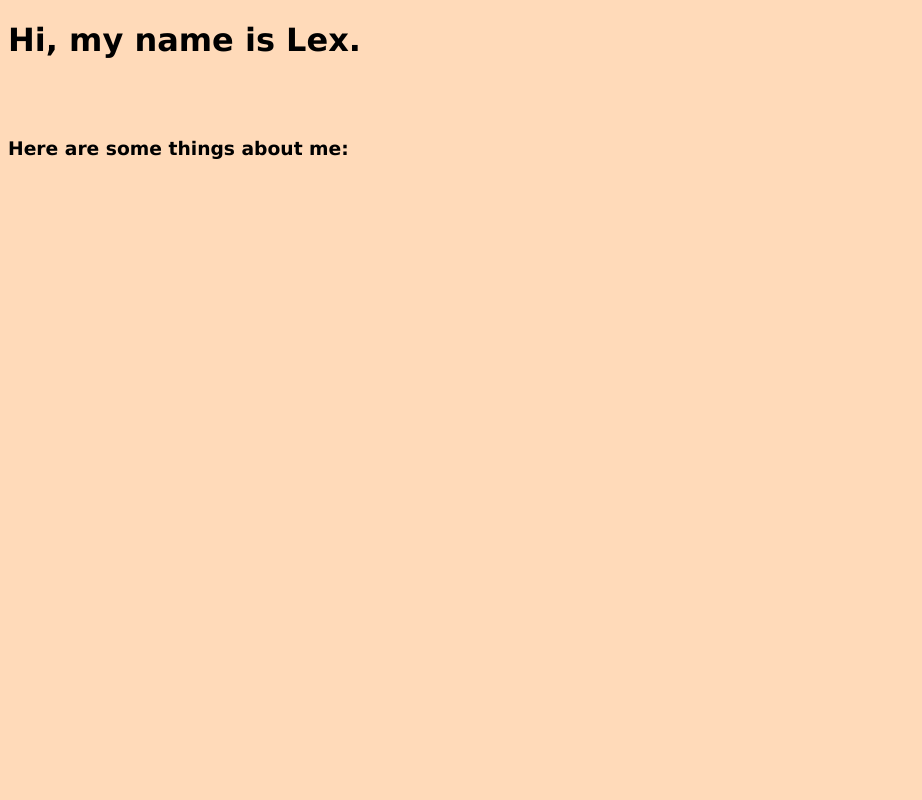
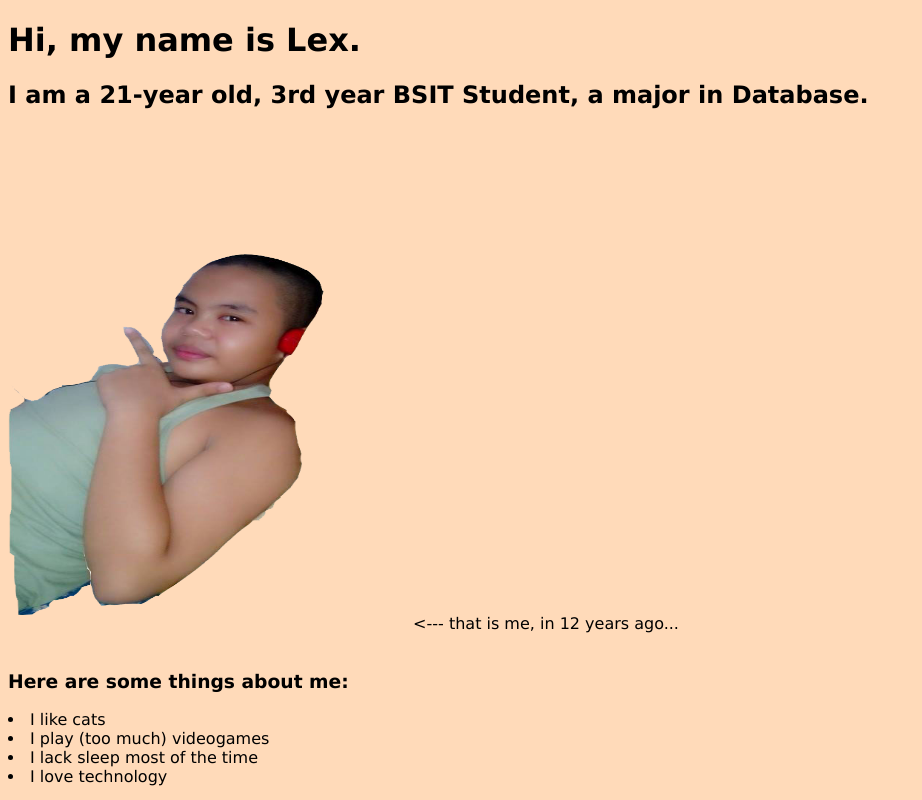
Before and after one commit to lexxyboi/itd108labactivity1, a website built with webpack: page dist/index.html in a window 1280 px wide. Shown: the whole page, without its empty margins (0-922 px from the left). Built offline with nearby package versions, Linux system fonts and the light colour scheme; some packages are replaced by stand-ins of ours; files whose address does not match are found by name.

Commit message:
Initial Commit

```diff
--- a/dist/index.html
+++ b/dist/index.html
@@ -20,14 +20,34 @@
     <title>Ortiz Lab Activity 1</title>
     <script defer src ="./bundle.js"></script>
 </head>
+
 <body>
+
     <div class=".container">
+
         <h1>Hi, my name is Lex.</h1>
+        <h2>I am a 21-year old, 3rd year BSIT Student, a major in Database.</h2>
+        <img src="C:\Users\kingt\Documents\000 College\3rd Year BSIT\2nd Semester Subjects\ITD108 - Information Engineering\firebaseProjects\lexcrop.png"alt="lexface"width="400" height="500">
+        <span><--- that is me, in 12 years ago...</span>
         <br>
         <br>
             <h3>
-                   Here are some things about me:
+                Here are some things about me:
             </h3>
+
+            <li>
+                I like cats
+            </li>
+            <li>
+                I play (too much) videogames
+            </li>
+            <li>
+                I lack sleep most of the time
+            </li>
+            <li>
+                I love technology
+            </li>
+
     </div>
 </body>
 </html>
```
Also changed, not shown: lexcrop copy.png (added), lexcrop.png (added).
